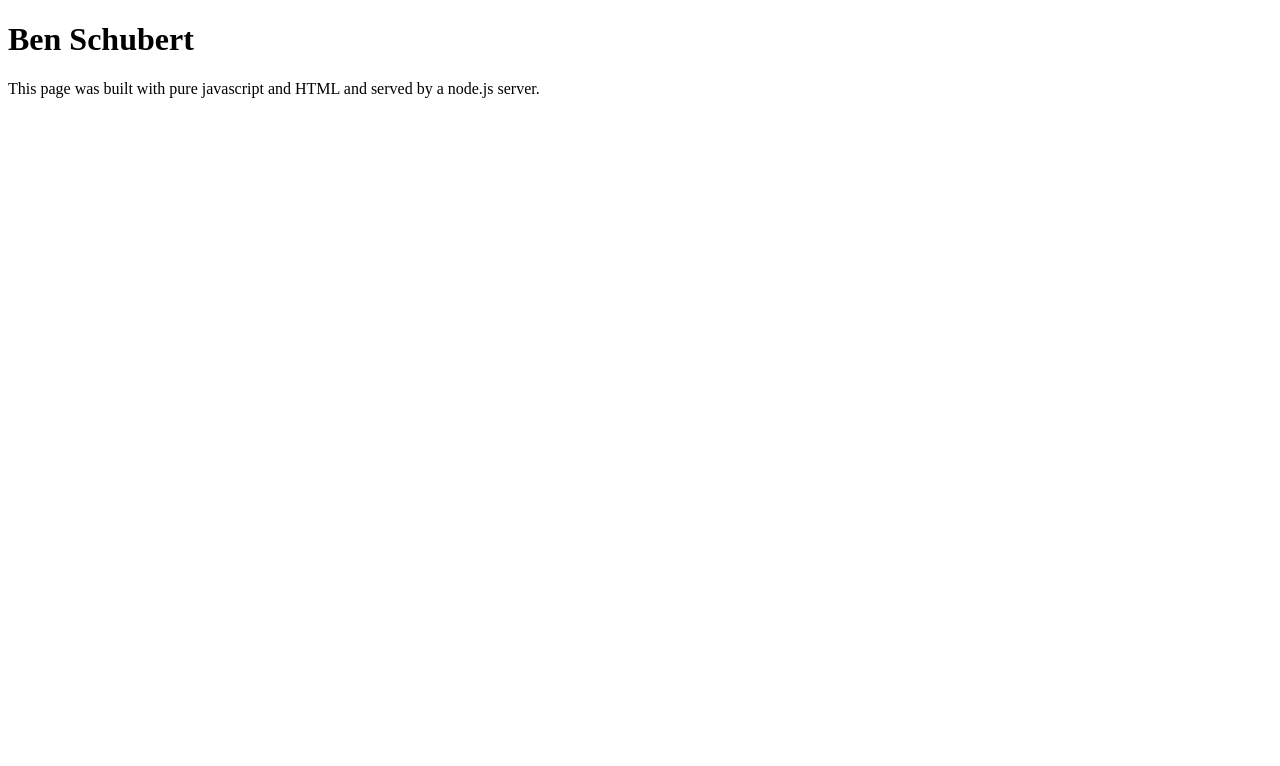
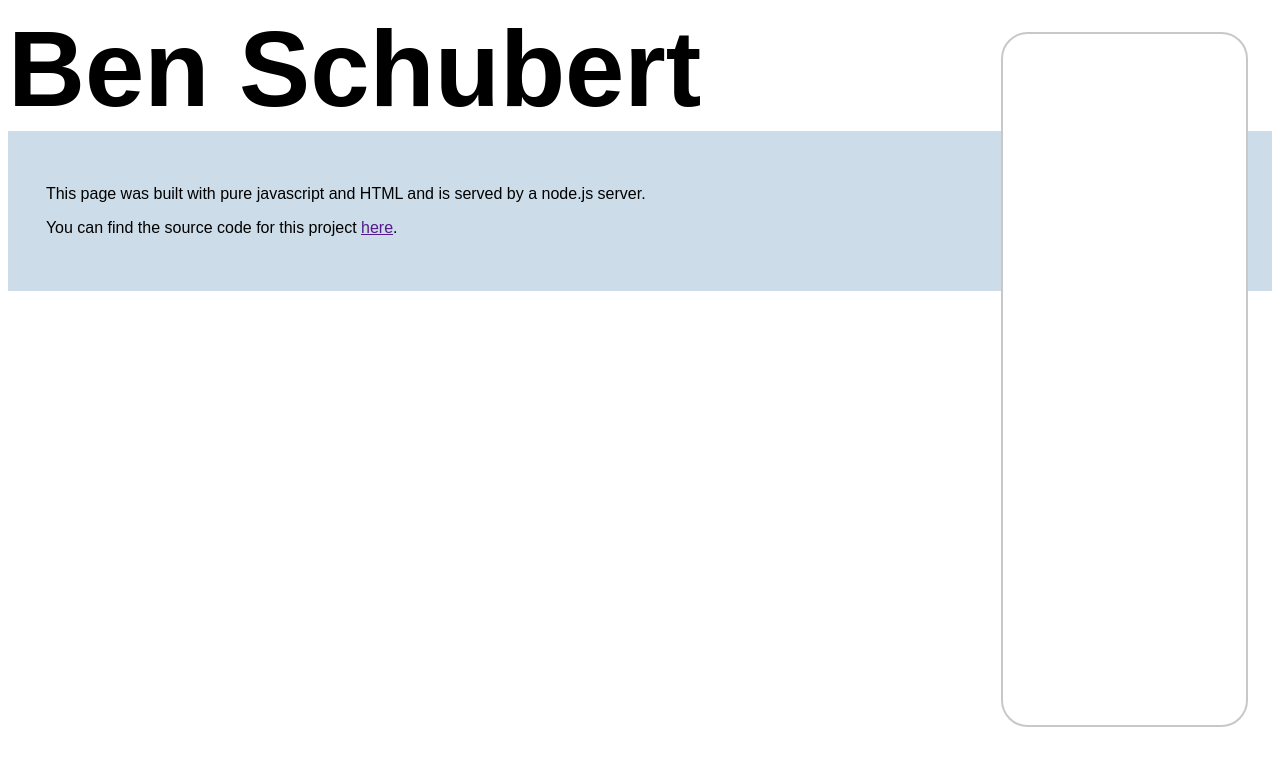
Before and after one commit to benschoob/benschoob.github.io, a website: page pages/index.html in a window 1280 px wide. Drawn offline with Linux system fonts and the light colour scheme; files that its build step writes are made by us from their sources; files whose address does not match are found by name.

Commit message:
added sidebar to index.css

```diff
--- a/docker-compose.yml
+++ b/docker-compose.yml
@@ -1,7 +1,6 @@
-version: '3.9'
-
 services:
   node1:
+    container_name: n1
     build: .
     ports:
       - "8000:8080"
--- a/pages/index.html
+++ b/pages/index.html
@@ -3,11 +3,23 @@
     <head>
         <title>Ben Schubert</title>
         <meta encoding="utf-8">
-        <link rel="stylesheet" href="/app/style/style.css">
         <script type="text/javascript" src="/app/scripts/index.js"></script>
+        <link rel="stylesheet" type="text/css" href="css/style.css" />
     </head>
     <body>
-        <h1 tag="header">Ben Schubert</h1>
-        <p>This page was built with pure javascript and HTML and served by a node.js server.</p>
+        <!--The main part of the page-->
+        <div id="main_page">
+            <!--Title header-->
+            <h1 id="header">Ben Schubert</h1>
+            <!--Info about this webpage-->
+            <div id="project_info">
+                <p>This page was built with pure javascript and HTML and is served by a node.js server.</p>
+                <p>You can find the source code for this project <a href="">here</a>.</p>
+            </div>
+        </div>
+        <!--Sidebar containing links to different parts of the page-->
+        <div id="sidebar">
+
+        </div>
     </body>
 </html>
--- /dev/null
+++ b/public/css/style.css
@@ -0,0 +1,29 @@
+html {
+    font-family: Arial, Helvetica, sans-serif;
+}
+
+#header {
+    font-size: 80pt;
+    margin: 0px;
+}
+
+#project_info {
+    background-color: rgb(204, 220, 232);
+    padding: 3%;
+}
+
+#sidebar {
+    position: fixed;
+    right: 2pc;
+    top: 2pc;
+    height: 80%;
+    width: 15%;
+    padding: 2%;
+
+    border-radius: 20pt;
+    border-style: solid;
+    border-width: 2pt;
+    border-color: rgb(200,200,200);
+
+    background-color: white;
+}
--- a/server.js
+++ b/server.js
@@ -6,6 +6,8 @@ app.get('/', (req, res) => {
     res.sendFile("/app/pages/index.html");
 });
 
+app.use(express.static('/app/public'));
+
 app.listen(port, () => {
     console.log(`Server listening on port ${port}`);
 });
```
Also changed, not shown: style/style.css (deleted).
